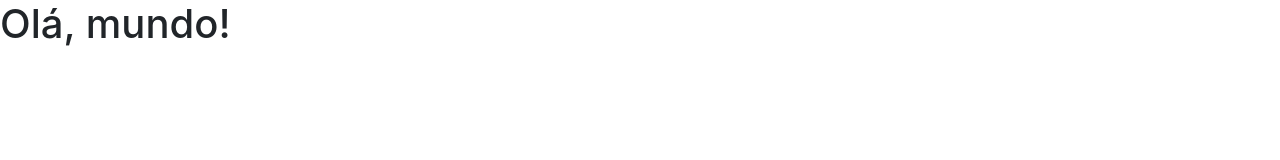
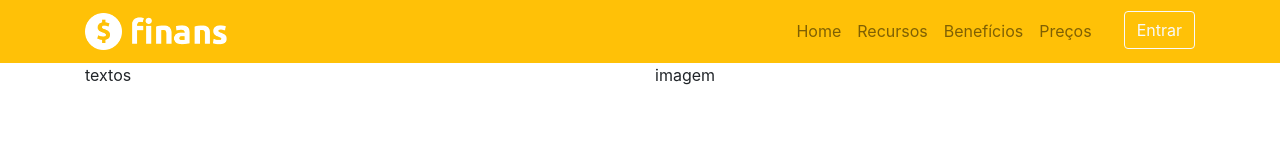
Before and after one commit to rvitor5197/projeto-finans, a plain HTML site: page index.html in a window 1280 px wide. Drawn offline with nearby package versions, Linux system fonts and the light colour scheme.

Commit message:
creating a responsive navbar

```diff
--- a/index.html
+++ b/index.html
@@ -6,7 +6,8 @@
     <meta name="viewport" content="width=device-width, initial-scale=1, shrink-to-fit=no">
 
     <!-- Bootstrap CSS -->
-    <link rel="stylesheet" href="https://stackpath.bootstrapcdn.com/bootstrap/4.1.3/css/bootstrap.min.css"
+    <link
+    rel="stylesheet" href="https://stackpath.bootstrapcdn.com/bootstrap/4.1.3/css/bootstrap.min.css"
     integrity="sha384-MCw98/SFnGE8fJT3GXwEOngsV7Zt27NXFoaoApmYm81iuXoPkFOJwJ8ERdknLPMO"
     crossorigin="anonymous">
 
@@ -15,10 +16,69 @@
     integrity="sha384-mzrmE5qonljUremFsqc01SB46JvROS7bZs3IO2EmfFsd15uHvIt+Y8vEf7N7fWAU"
     crossorigin="anonymous">
 
-    <title>Olá, mundo!</title>
+    <link rel="stylesheet" href="/css/style.css">
+
+    <title>Finans - Finanças Pessoais</title>
   </head>
   <body>
-    <h1>Olá, mundo!</h1>
+
+    <header><!--inicio header-->
+
+      <nav class="navbar navbar-expand-sm navbar-light bg-warning"><!--inicio nav-->
+
+        <div class="container"><!--inicio container-->
+
+          <a href="#" class="navbar-brand">
+            <img src="img/logo.png" width="142" alt="logo image">
+          </a>
+
+          <button class="navbar-toggler" data-toggle="collapse" data-target="#nav-principal">
+            <span class="navbar-toggler-icon"></span>
+          </button>
+
+          <div class="collapse navbar-collapse" id="nav-principal">
+
+            <ul class="navbar-nav ml-auto">
+              <li class="nav-item">
+                <a href="" class="nav-link">Home</a>
+              </li>
+              <li class="nav-item">
+                <a href="" class="nav-link">Recursos</a>
+              </li>
+              <li class="nav-item">
+                <a href="" class="nav-link">Benefícios</a>
+              </li>
+              <li class="nav-item">
+                <a href="" class="nav-link">Preços</a>
+              </li>
+              <li class="nav-item">
+                <a href="" class="btn btn-outline-light ml-4">Entrar</a>
+              </li>
+            </ul>
+
+          </div>
+
+        </div><!--fim container-->
+
+      </nav><!--fim nav-->
+
+    </header><!--fim header-->
+
+    <section id="home"> <!--inicio section home-->
+
+      <div class="container">
+        <div class="row">
+          <div class="col-md-6">
+            textos
+          </div>
+          <div class="col-md-6">
+            imagem
+          </div>
+        </div>
+      </div>
+
+    </section><!--fim section home-->
+
 
     <!-- JavaScript (Opcional) -->
     <!-- jQuery primeiro, depois Popper.js, depois Bootstrap JS -->
```
Also changed, not shown: css/style.css (added), img/capa-mulher.png (added), img/economize.png (added), img/facil.png (added), img/juros.png (added), img/logo.png (added), img/saiba.png (added), img/suporte.png (added), 1 other file.
